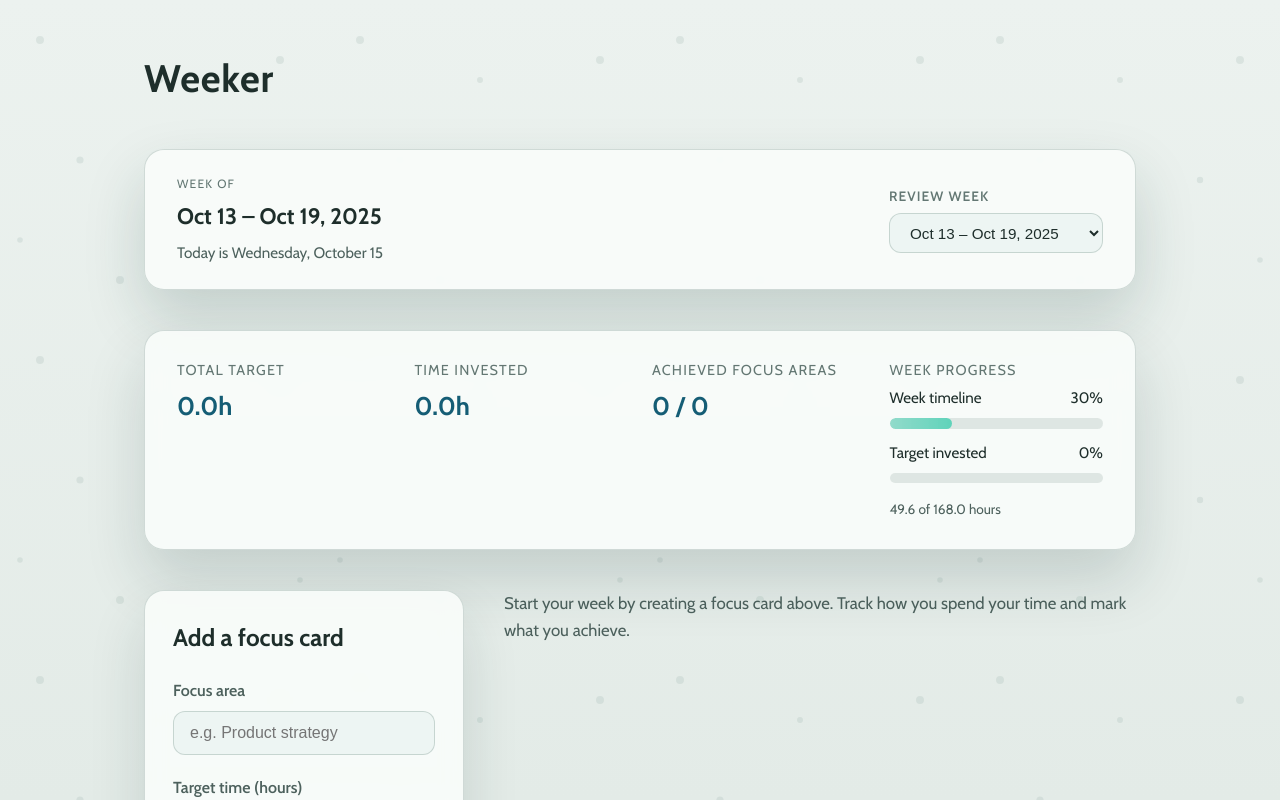
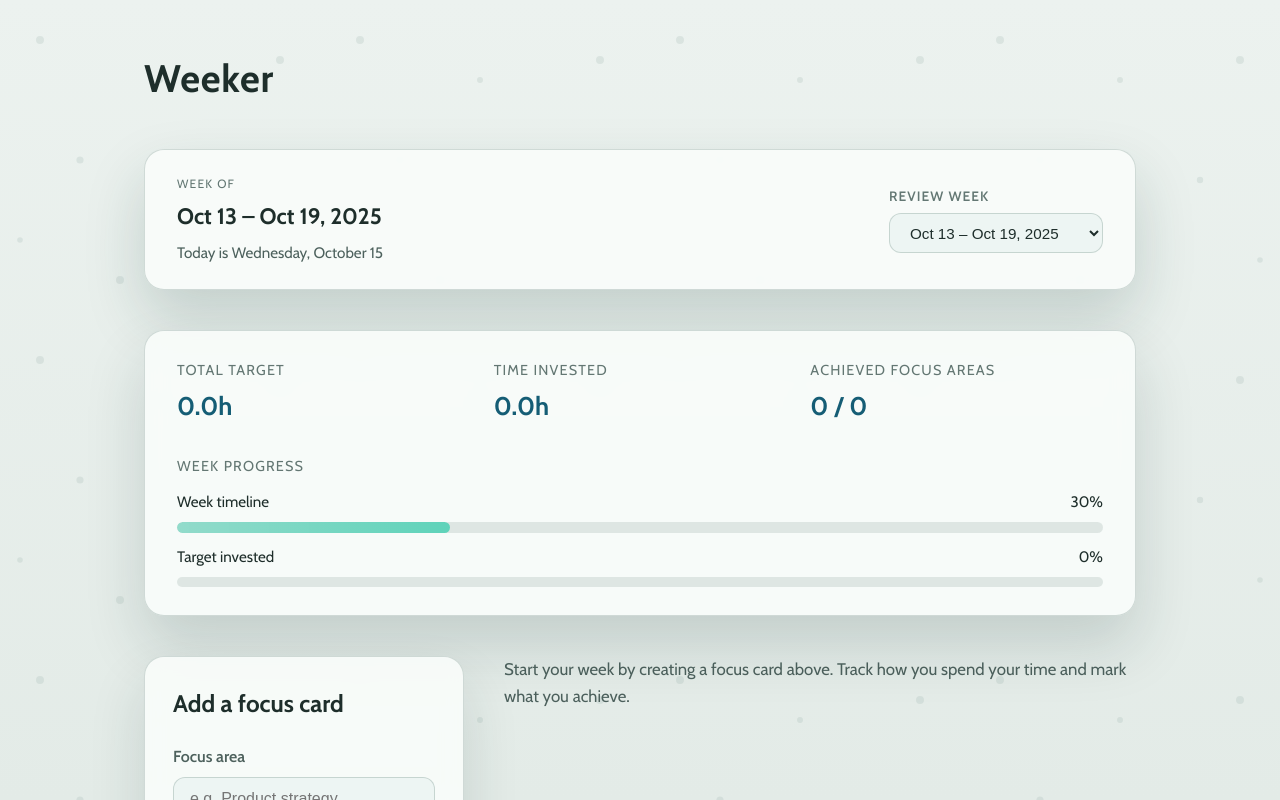
Before and after one commit to LostCanadian/Weeker, a React (Vite) app: page / in a window 1280 px wide. Both pictures are taken after a click on the button "Start a fresh week". Shown: the top 800 px of the page. Built offline with nearby package versions, Linux system fonts and the light colour scheme.

Commit message:
Refine summary layout for week progress

```diff
--- a/src/App.css
+++ b/src/App.css
@@ -153,9 +153,9 @@
 }
 
 .summary {
-  display: grid;
-  grid-template-columns: repeat(auto-fit, minmax(180px, 1fr));
-  gap: 1.5rem;
+  display: flex;
+  flex-direction: column;
+  gap: 1.75rem;
   background: var(--color-surface);
   border-radius: 1.25rem;
   padding: 1.75rem 2rem;
@@ -164,7 +164,13 @@
   backdrop-filter: blur(10px);
 }
 
-.summary > div {
+.summary__stats {
+  display: grid;
+  grid-template-columns: repeat(auto-fit, minmax(180px, 1fr));
+  gap: 1.5rem;
+}
+
+.summary__stat {
   display: flex;
   flex-direction: column;
   gap: 0.25rem;
@@ -180,6 +186,12 @@
 .summary strong {
   font-size: 1.6rem;
   color: var(--color-accent-strong);
+}
+
+.summary__progress-card {
+  display: flex;
+  flex-direction: column;
+  gap: 0.75rem;
 }
 
 .summary__progress {
@@ -221,13 +233,6 @@
 
 .summary__progress-fill--accent {
   background: linear-gradient(90deg, rgba(47, 133, 90, 0.6), rgba(47, 133, 90, 1));
-}
-
-.summary__hint {
-  display: block;
-  margin-top: 0.25rem;
-  font-size: 0.85rem;
-  color: var(--color-text-muted);
 }
 
 .planner {
--- a/src/App.tsx
+++ b/src/App.tsx
@@ -17,11 +17,8 @@ import {
   calculateWeekProgressPercent,
   formatWeekKey,
   formatWeekLabel,
-  getElapsedWeekHours,
   getEndOfWeek,
   getStartOfWeek,
-  getWeekDurationMs,
-  HOUR_LENGTH_MS,
   parseWeekKey,
 } from './utils/weekDates';
 
@@ -169,19 +166,6 @@ function App() {
       calculateWeekProgressPercent(selectedWeekStart, today, isCurrentWeek),
     [isCurrentWeek, selectedWeekStart, today],
   );
-
-  const hoursCompletedLabel = useMemo(() => {
-    if (!isCurrentWeek) {
-      return selectedWeekStart.getTime() > today.getTime()
-        ? 'Week not started'
-        : 'Week complete';
-    }
-
-    const elapsedHours = getElapsedWeekHours(selectedWeekStart, today);
-    const weekDurationHours = getWeekDurationMs(selectedWeekStart) / HOUR_LENGTH_MS;
-
-    return `${elapsedHours.toFixed(1)} of ${weekDurationHours.toFixed(1)} hours`;
-  }, [isCurrentWeek, selectedWeekStart, today]);
 
   const currentDayLabel = useMemo(() => {
     const formatter = new Intl.DateTimeFormat(undefined, {
@@ -530,21 +514,23 @@ function App() {
 
       {selectedWeekHasData && (
         <section className="summary" aria-label="Weekly focus summary">
-          <div>
+          <div className="summary__stats">
+            <div className="summary__stat">
               <span className="summary__label">Total target</span>
               <strong>{summary.target.toFixed(1)}h</strong>
             </div>
-          <div>
+            <div className="summary__stat">
               <span className="summary__label">Time invested</span>
               <strong>{summary.spent.toFixed(1)}h</strong>
             </div>
-          <div>
+            <div className="summary__stat">
               <span className="summary__label">Achieved focus areas</span>
               <strong>
                 {summary.achievedCount} / {focusItems.length}
               </strong>
             </div>
-          <div>
+          </div>
+          <div className="summary__progress-card">
             <span className="summary__label">Week progress</span>
             <div className="summary__progress">
               <div className="summary__progress-item">
@@ -585,7 +571,6 @@ function App() {
                   />
                 </div>
               </div>
-              <span className="summary__hint">{hoursCompletedLabel}</span>
             </div>
           </div>
         </section>
```
Lines whose indentation alone changed are shown as unchanged.
